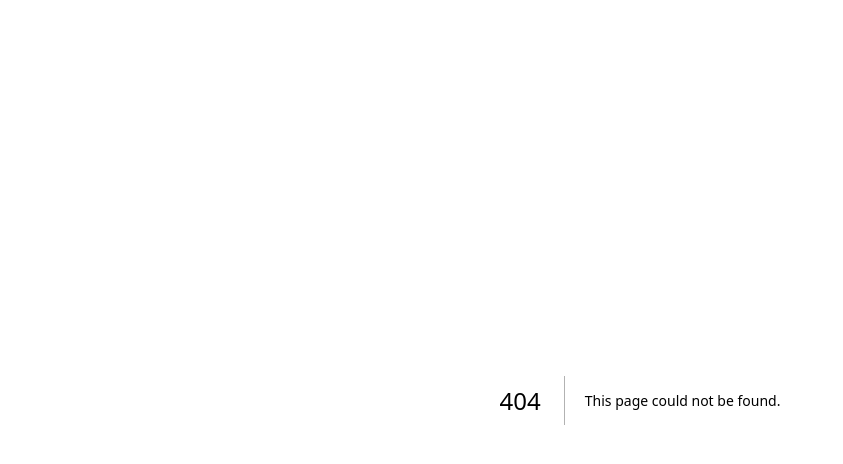
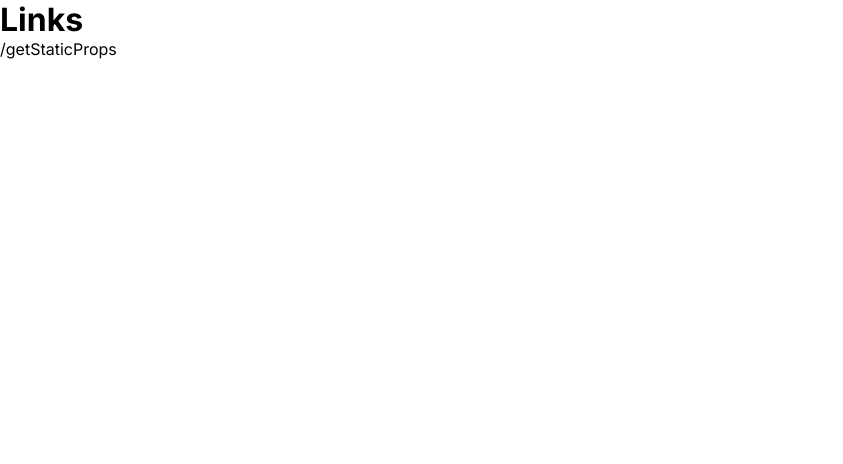
Before and after one commit to jysaa5/Study_NextJS, a Next.js app in the folder next-app-14-2/: page /section1/link in a window 1280 px wide. Before the commit this address had no page. Shown: the top 464 px of the page, without its empty margins (0-843 px from the left). Built offline with nearby package versions, Linux system fonts and the light colour scheme.

Commit message:
next link 사용

```diff
--- /dev/null
+++ b/next-app-14-2/src/app/section1/link/page.tsx
@@ -0,0 +1,14 @@
+import { NextPage } from 'next';
+import Link from 'next/link';
+
+const LinkPage: NextPage = async () => {
+
+    return (
+        <main>
+            <h1>Links</h1>
+            <Link href="/section1/getStaticProps">/getStaticProps</Link>
+        </main>
+    )
+}
+
+ export default LinkPage;
```
